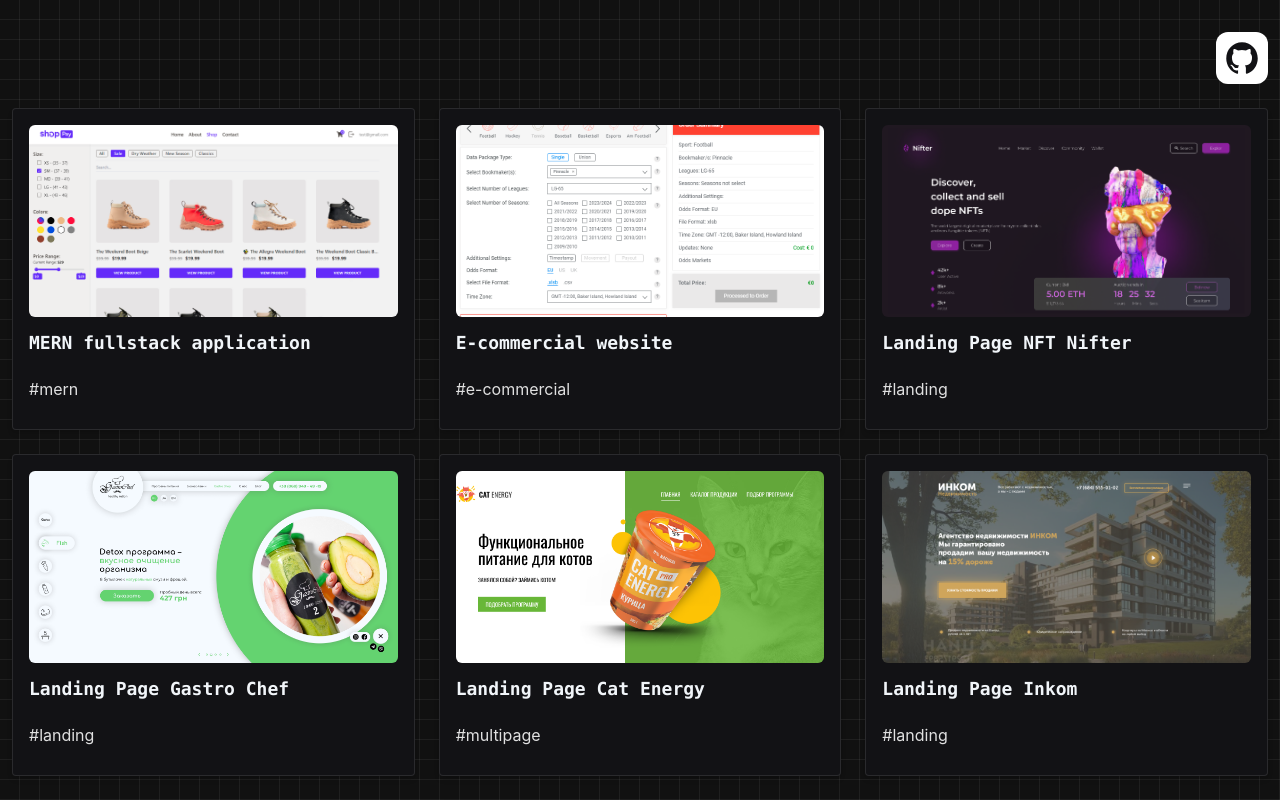
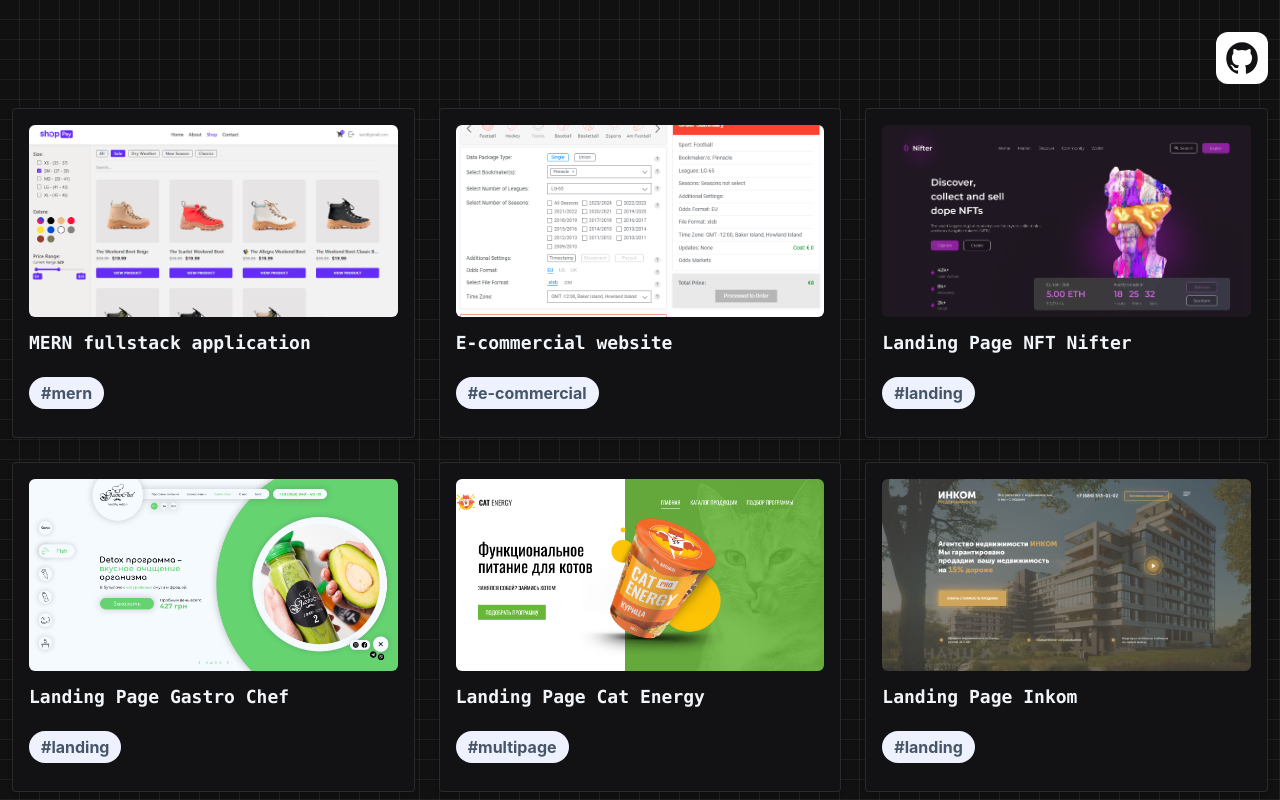
Before and after one commit to AlexanderOkhotnichenko/landing-page-demo, a React (Vite) app: page / in a window 1280 px wide. Shown: the top 800 px of the page. Built offline with nearby package versions, Linux system fonts and the light colour scheme.

Commit message:
fix styles cart

```diff
--- a/src/App.module.scss
+++ b/src/App.module.scss
@@ -36,7 +36,7 @@
       .title {
         @apply text-lg text-slate-100 font-mono font-bold w-full whitespace-nowrap overflow-hidden text-ellipsis;
       }
-      .tabs {
+      .tags {
         @apply flex flex-wrap gap-2;
         .item {
           @apply py-1 px-3 bg-indigo-50 rounded-full text-base text-slate-600 text-center block font-bold;
```
